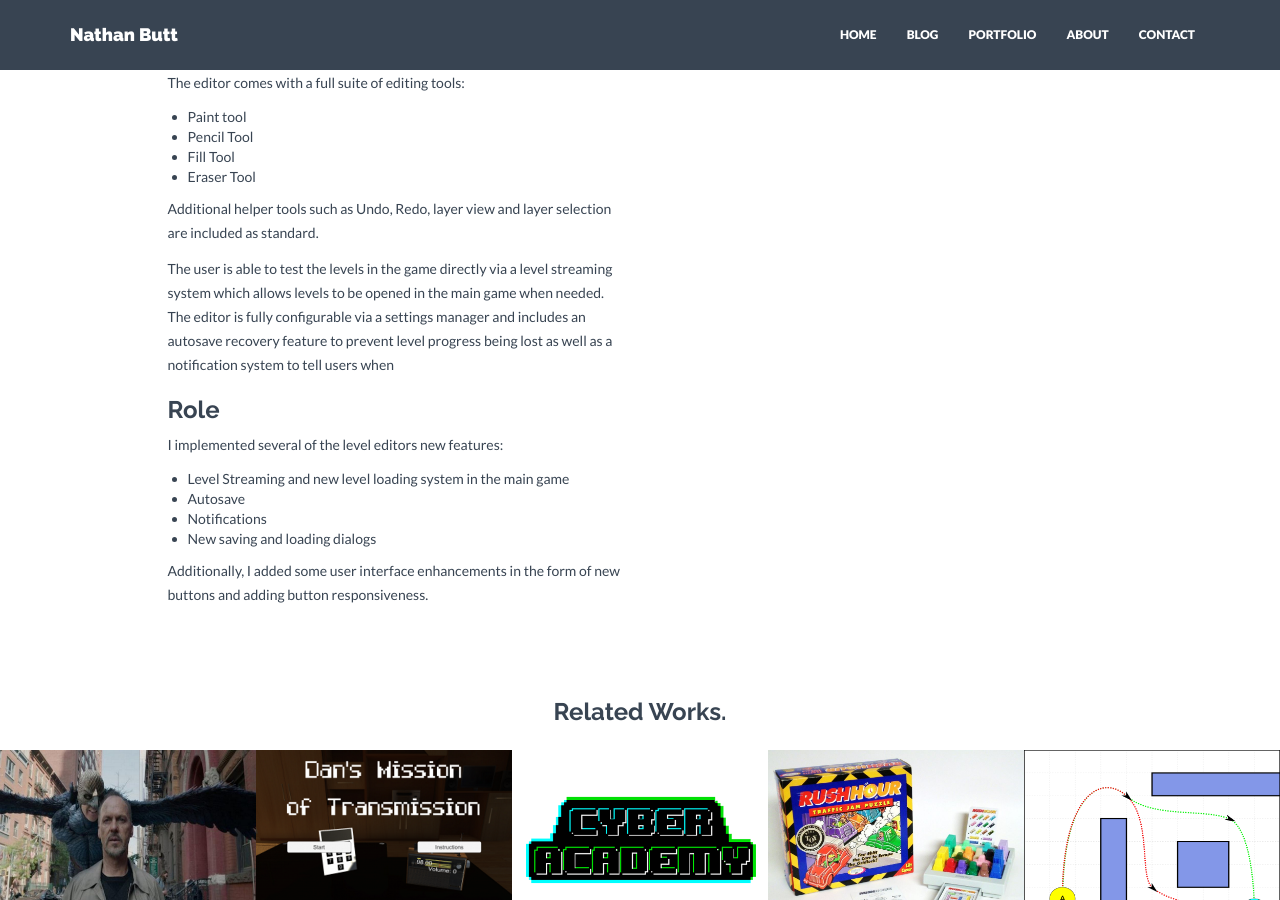
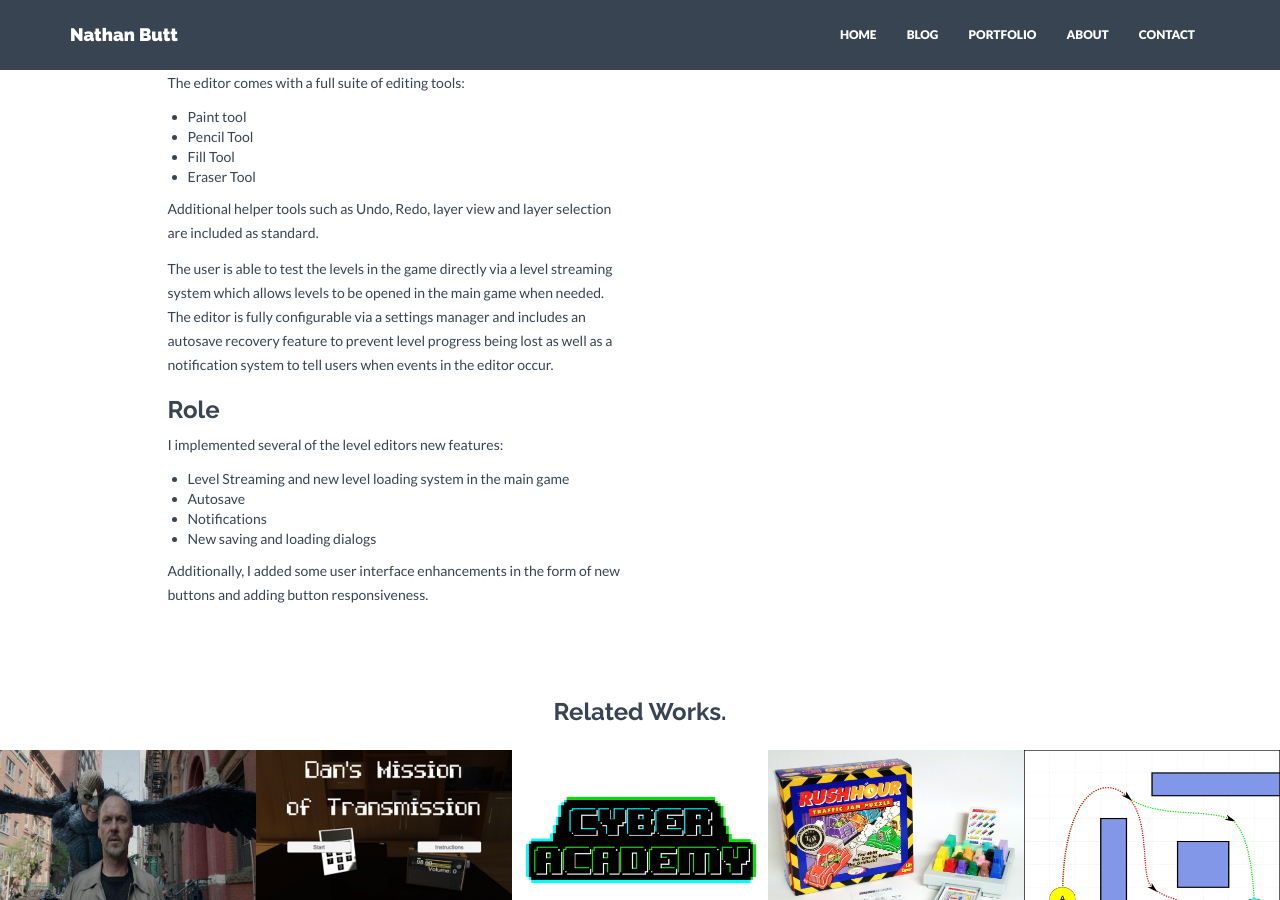
Before and after one commit to n86-64/n86-64.github.io, a Jekyll site: the page built from _projects/2019-04-05-Kachiku64Editor.markdown, in a window 1280 px wide and 900 px high, scrolled down 1357 px. Built offline with Jekyll 4.4.1, drawn with Linux system fonts in a browser that asks for light colours; nearby versions of some CDN libraries.

```diff
--- a/_projects/2019-04-05-Kachiku64Editor.markdown
+++ b/_projects/2019-04-05-Kachiku64Editor.markdown
@@ -45,7 +45,7 @@
 
 Additional helper tools such as Undo, Redo, layer view and layer selection are included as standard.
 
-The user is able to test the levels in the game directly via a level streaming system which allows levels to be opened in the main game when needed. The editor is fully configurable via a settings manager and includes an autosave recovery feature to prevent level progress being lost as well as a notification system to tell users when
+The user is able to test the levels in the game directly via a level streaming system which allows levels to be opened in the main game when needed. The editor is fully configurable via a settings manager and includes an autosave recovery feature to prevent level progress being lost as well as a notification system to tell users when events in the editor occur.
 
 ### Role
 I implemented several of the level editors new features:
```
